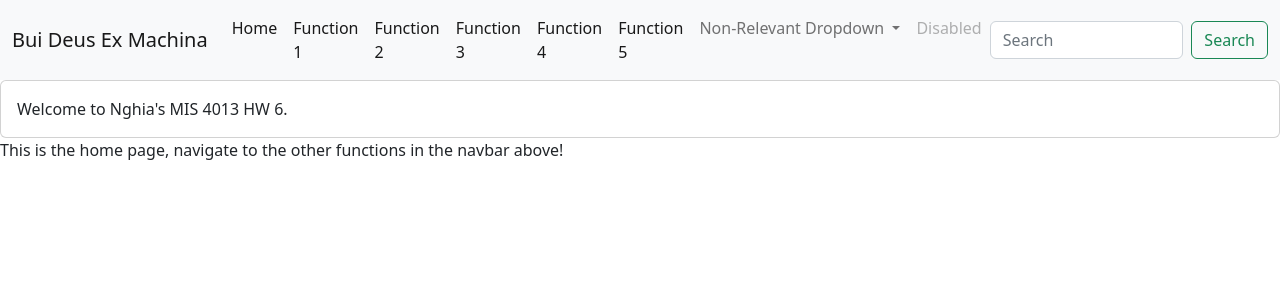
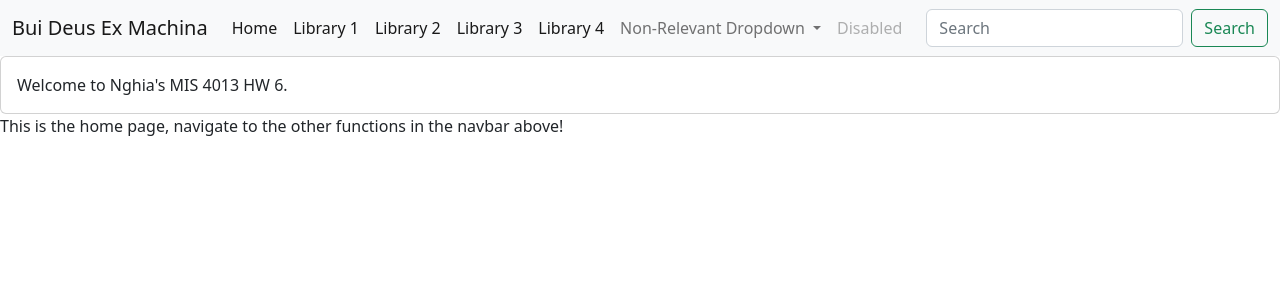
Before and after one commit to Courdias/MIS-4013-hw06, a PHP site: page / in a window 1280 px wide. Shown: the top 300 px of the page. Run offline with PHP 8.4, Linux system fonts and the light colour scheme.

Commit message:
Update header.php

```diff
--- a/header.php
+++ b/header.php
@@ -19,20 +19,18 @@
           <a class="nav-link active" aria-current="page" href="index.php">Home</a>
         </li>
         <li class="nav-item">
-          <a class="nav-link active" aria-current="page" href="function1.php">Function 1</a>
+          <a class="nav-link active" aria-current="page" href="library1.php">Library 1</a>
         </li>
         <li class="nav-item">
-          <a class="nav-link active" aria-current="page" href="function2.php">Function 2</a>
+          <a class="nav-link active" aria-current="page" href="library2.php">Library 2</a>
         </li>
         <li class="nav-item">
-          <a class="nav-link active" aria-current="page" href="function3.php">Function 3</a>
+          <a class="nav-link active" aria-current="page" href="library3.php">Library 3</a>
         </li>
         <li class="nav-item">
-          <a class="nav-link active" aria-current="page" href="function4.php">Function 4</a>
+          <a class="nav-link active" aria-current="page" href="library4.php">Library 4</a>
         </li>
-                <li class="nav-item">
-          <a class="nav-link active" aria-current="page" href="function5.php">Function 5</a>
-        </li>
+
         <li class="nav-item dropdown">
           <a class="nav-link dropdown-toggle" href="#" role="button" data-bs-toggle="dropdown" aria-expanded="false">
             Non-Relevant Dropdown
```
